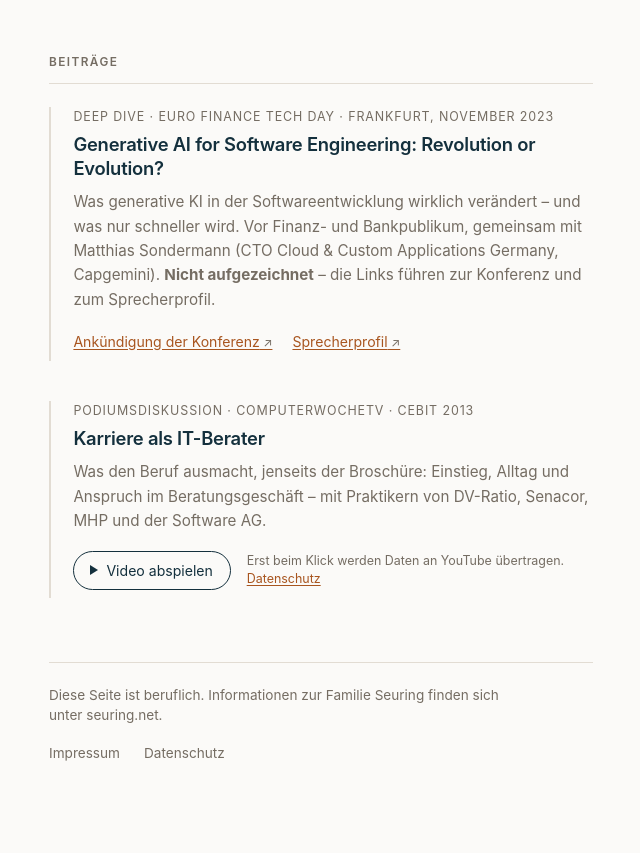
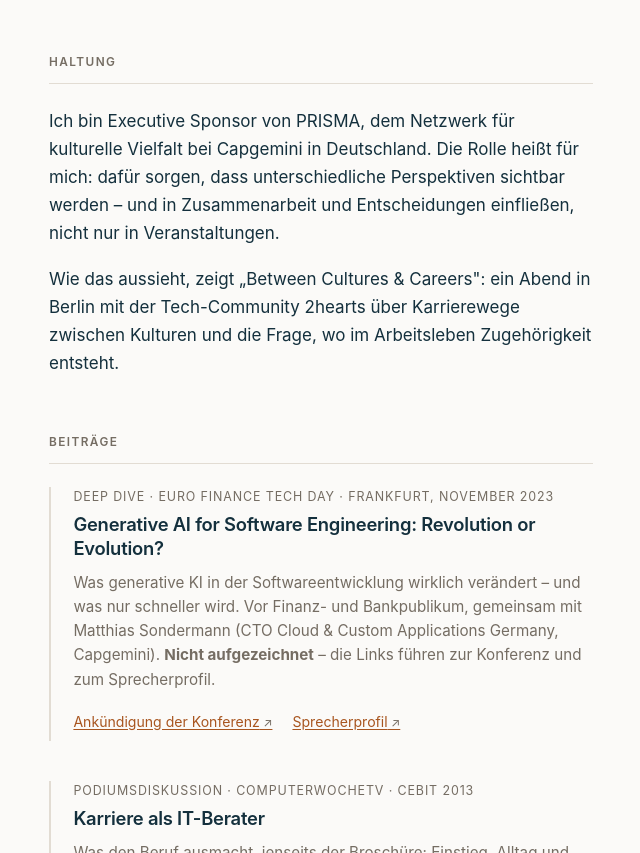
Before and after one commit to pseuring/seuring-de, a plain HTML site: page index.html in a window 1280 px wide. Shown: the part 869-1722 px from the top of the page, without its empty margins (447-1087 px from the left). Before the commit the page ends 1697 px from the top, so only its background shows below. Drawn offline with Linux system fonts and the light colour scheme.

Commit message:
Abschnitt "Haltung" ergaenzen: Executive Sponsor von PRISMA
Neuer Abschnitt zwischen Kurzprofil und Beitraegen. Inhalt aus zwei
oeffentlichen LinkedIn-Beitraegen belegt (geprueft 06.09.2026):

- Netzwerk heisst PRISMA, eines der Diversity Employee Networks von
  Capgemini in Deutschland.
- Capgemini benennt die Rolle offiziell "Executive Sponsor"; Philipps
  eigener Beitrag schreibt nur "Sponsor". Die offizielle Bezeichnung
  ist uebernommen.
- Belegte Aktivitaet: "Between Cultures & Careers - Navigating
  Identity in Tech", Berlin, mit der Community 2hearts und Capgemini
  Invent. Bewusst ohne Datum - die Quelle gibt nur "vor 2 Monaten"
  her, das ist fuer eine Jahresangabe zu unscharf.

Bewusst ohne Links auf die Quellposts: Sie sind zwar oeffentlich,
aber LinkedIn draengt Nichtangemeldete zur Anmeldung und die
lnkd.in-Kurz-URLs veralten. Das Profil ist links ohnehin verlinkt.

```diff
--- a/index.html
+++ b/index.html
@@ -97,6 +97,44 @@
     </section>
 
     <!-- ============================================================
+         HALTUNG
+
+         Bewusst ohne LinkedIn-Links: Die beiden Quellposts sind zwar
+         öffentlich, aber LinkedIn drängt Nichtangemeldete zur Anmeldung,
+         und die Kurz-URLs (lnkd.in) veralten. Das Profil ist links
+         ohnehin verlinkt.
+
+         Belegt durch zwei Beiträge von Philipp bzw. Capgemini
+         (geprüft 06.09.2026):
+         – Capgemini benennt die Rolle offiziell „Executive Sponsor";
+           Philipps eigener Post schreibt nur „Sponsor".
+         – Das Netzwerk heißt PRISMA (eines der Diversity Employee
+           Networks von Capgemini in Deutschland).
+         – „Between Cultures & Careers – Navigating Identity in Tech",
+           Berlin, im Rahmen des Cultural Month, mit der Community
+           2hearts (Plattform für Tech-Talente mit Migrationshintergrund)
+           und Capgemini Invent. Kein Datum genannt: Die Quelle gibt nur
+           „vor 2 Monaten" her, das ist für eine Jahresangabe zu unscharf.
+         ============================================================ -->
+    <section class="about" aria-labelledby="haltung">
+      <h2 id="haltung">Haltung</h2>
+
+      <p>
+        Ich bin Executive Sponsor von PRISMA, dem Netzwerk für kulturelle
+        Vielfalt bei Capgemini in Deutschland. Die Rolle heißt für mich:
+        dafür sorgen, dass unterschiedliche Perspektiven sichtbar werden –
+        und in Zusammenarbeit und Entscheidungen einfließen, nicht nur in
+        Veranstaltungen.
+      </p>
+
+      <p>
+        Wie das aussieht, zeigt „Between Cultures &amp; Careers": ein Abend
+        in Berlin mit der Tech-Community 2hearts über Karrierewege zwischen
+        Kulturen und die Frage, wo im Arbeitsleben Zugehörigkeit entsteht.
+      </p>
+    </section>
+
+    <!-- ============================================================
          BEITRÄGE
 
          Kein Bild, kein iframe, kein Vorschaubild von ytimg.com.
```
